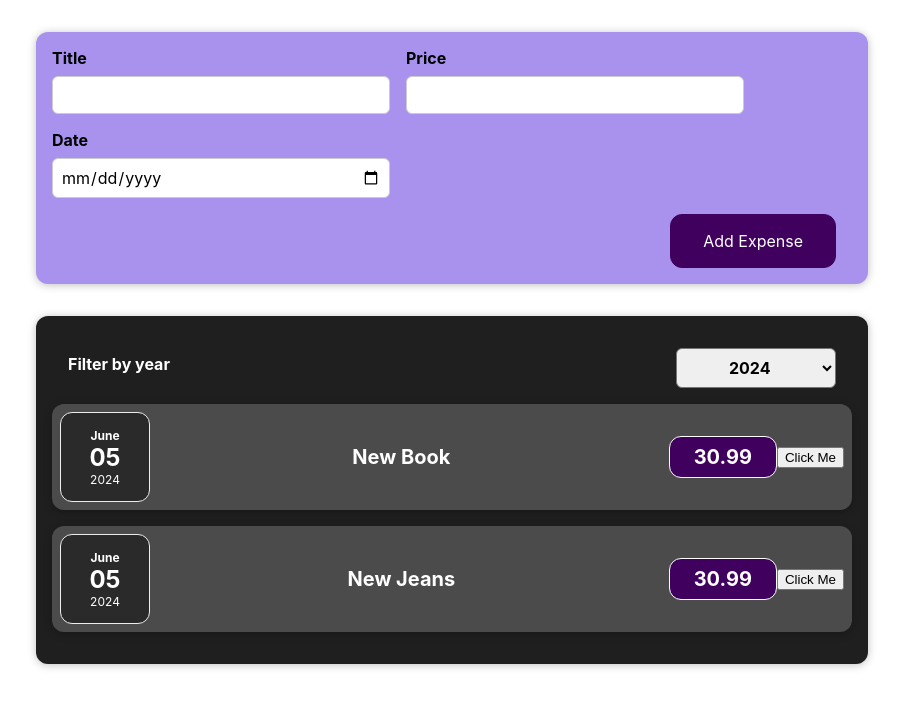
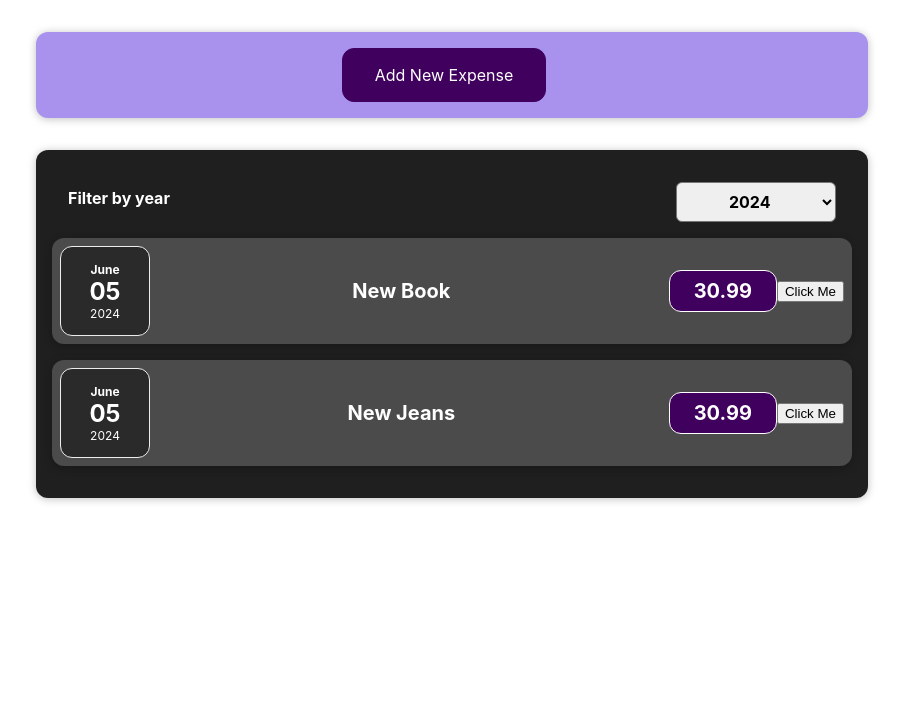
Before and after one commit to KaarelVv/expenses, a React (Create React App) app: page / in a window 1280 px wide. Shown: the top 708 px of the page, without its empty margins (188-1091 px from the left). Built offline with nearby package versions, Linux system fonts and the light colour scheme.

Commit message:
Ylesanne 6

```diff
--- a/src/components/NewExpense/ExpenseForm.js
+++ b/src/components/NewExpense/ExpenseForm.js
@@ -1,16 +1,12 @@
-import { useRef} from "react"
+import { useRef } from "react"
 import "./ExpenseForm.css"
 
 const ExpenseForm = (props) => {
-
-
 
     const titleInputRef = useRef()
     const amountInputRef = useRef()
     const dateInputRef = useRef()
     console.log(titleInputRef)
-
-
 
     const submitHandler = (event) => {
         event.preventDefault()
@@ -28,6 +24,7 @@
         console.log(expenseData)
         props.onSaveExpenseData(expenseData)
 
+        //Clear input fields
         titleInputRef.current.value = ''
         amountInputRef.current.value = ''
         dateInputRef.current.value = ''
@@ -40,7 +37,7 @@
                     <label>Title</label>
                     <input type="text"
 
-                       ref={titleInputRef}
+                        ref={titleInputRef}
                     />
                 </div>
                 <div className="new-expense__control">
@@ -52,11 +49,14 @@
                 <div className="new-expense__control">
                     <label>Date</label>
                     <input type="date" min="2023-11-12" max="2026-01-31"
-                       ref={dateInputRef}
+                        ref={dateInputRef}
                     />
                 </div>
             </div>
             <div className="new-expense__actions">
+                <button type="button" onClick={props.onCancel}>
+                    Cancel
+                </button>
                 <button type="submit">Add Expense</button>
             </div>
         </form>
--- a/src/components/NewExpense/NewExpense.js
+++ b/src/components/NewExpense/NewExpense.js
@@ -1,21 +1,41 @@
+import { useState } from "react"
 import ExpenseForm from "./ExpenseForm"
 import "./NewExpense.css"
 
 
-const NewExpense =  (props) => {
+const NewExpense = (props) => {
+
+    const [isEditing, setIsEditing] = useState(false)
 
     const saveExpenseDataHandler = (enteredExpenseData) => {
         const expenseData = {
             ...enteredExpenseData,
-            id: Math.floor(Math.random()*10).toString()
+            id: Math.floor(Math.random() * 10).toString()
 
         }
         props.onAddExpense(expenseData)
+        setIsEditing(false)
     }
 
-    return(
+    const startEditingHandler = () => {
+        setIsEditing(true)
+    };
+
+    const stopEditingHandler = () => {
+        setIsEditing(false)
+    };
+
+    return (
         <div className="new-expense">
-            <ExpenseForm onSaveExpenseData ={saveExpenseDataHandler} />
+            {!isEditing && (
+                <button onClick={startEditingHandler}>Add New Expense</button>
+            )}
+            {isEditing && (
+                <ExpenseForm
+                    onSaveExpenseData={saveExpenseDataHandler}
+                    onCancel={stopEditingHandler}
+                />
+            )}
         </div>
     )
 }
```
